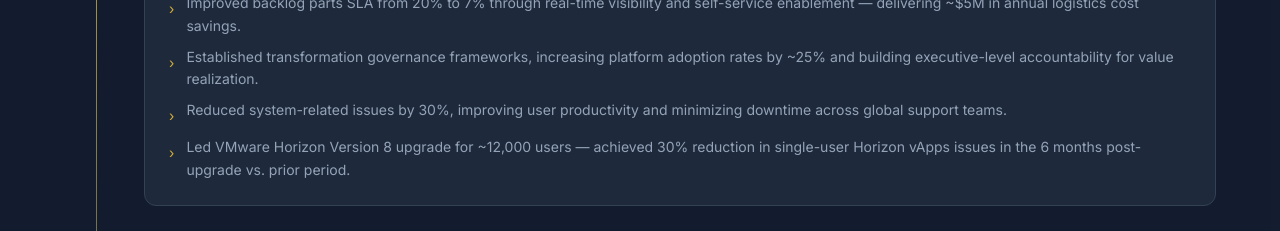
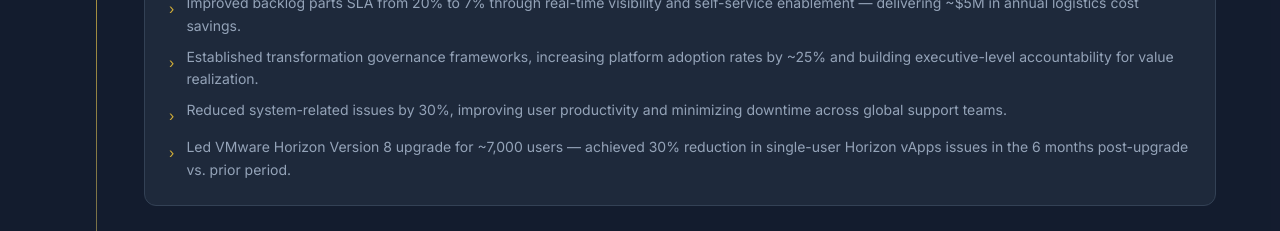
Before and after one commit to UnimaginedSelva/selvakumarjayakrishnan-portfolio, a React (Vite) app: page / in a window 1280 px wide. Shown: the part 2300-2531 px from the top of the page. Built offline with nearby package versions, Linux system fonts and the light colour scheme.

Commit message:
Fix VMware Horizon user count from 12,000 to 7,000
Co-Authored-By: Claude Sonnet 4.6 <noreply@anthropic.com>

```diff
--- a/src/data/content.ts
+++ b/src/data/content.ts
@@ -53,7 +53,7 @@ export const experience = [
       'Improved backlog parts SLA from 20% to 7% through real-time visibility and self-service enablement — delivering ~$5M in annual logistics cost savings.',
       'Established transformation governance frameworks, increasing platform adoption rates by ~25% and building executive-level accountability for value realization.',
       'Reduced system-related issues by 30%, improving user productivity and minimizing downtime across global support teams.',
-      'Led VMware Horizon Version 8 upgrade for ~12,000 users — achieved 30% reduction in single-user Horizon vApps issues in the 6 months post-upgrade vs. prior period.',
+      'Led VMware Horizon Version 8 upgrade for ~7,000 users — achieved 30% reduction in single-user Horizon vApps issues in the 6 months post-upgrade vs. prior period.',
     ],
   },
   {
```
